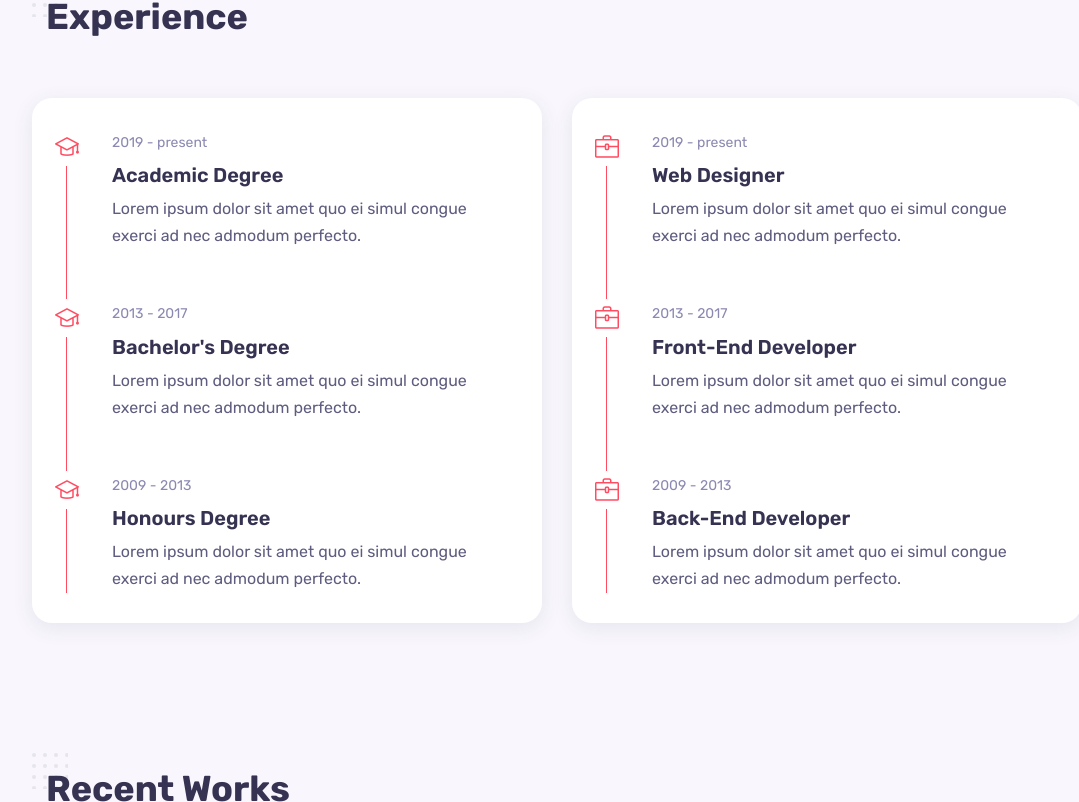
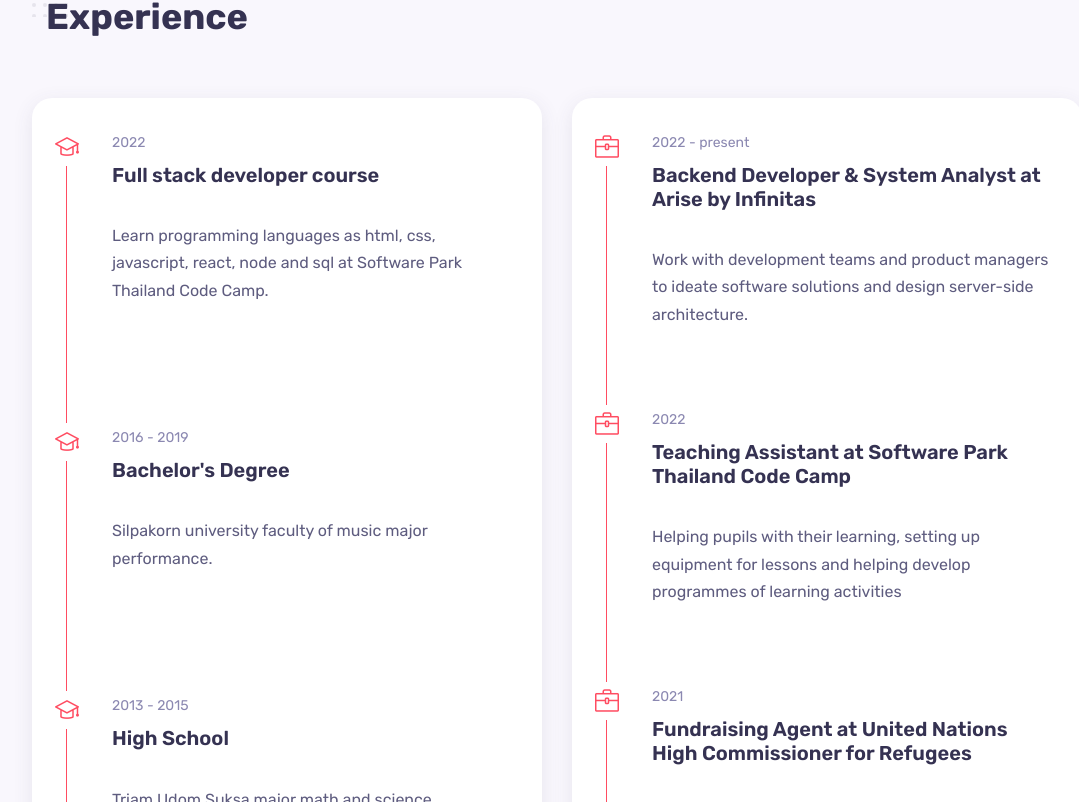
Before and after one commit to NewChakrit/React-Portfolio, a React (Create React App) app: page / in a window 1280 px wide. Shown: the part 2078-2880 px from the top of the page, without its empty margins (138-1217 px from the left). Built offline with nearby package versions, Linux system fonts and the light colour scheme.

Commit message:
experience

```diff
--- a/src/components/resume/Card.jsx
+++ b/src/components/resume/Card.jsx
@@ -6,7 +6,10 @@ const Card = (props) => {
       <i className={props.icon}></i>
       <span className="timeline__date">{props.year}</span>
       <h3 className="timeline__title">{props.title}</h3>
+      <p className="timeline__text">{props.title2}</p>
+      <br />
       <p className="timeline__text">{props.desc}</p>
+      <br />
     </div>
   );
 };
--- a/src/components/resume/Data.jsx
+++ b/src/components/resume/Data.jsx
@@ -3,49 +3,50 @@ const Data = [
     id: 1,
     category: "education",
     icon: "icon-graduation",
-    year: "2019 - present",
-    title: "Academic Degree",
-    desc: "Lorem ipsum dolor sit amet quo ei simul congue exerci     ad nec admodum perfecto.",
+    year: "2022",
+    title: "Full stack developer course",
+    desc: "Learn programming languages as html, css, javascript, react, node and sql at Software Park Thailand Code Camp.",
   },
   {
     id: 2,
     category: "education",
     icon: "icon-graduation",
-    year: "2013 - 2017",
+    year: "2016 - 2019",
     title: "Bachelor's Degree",
-    desc: "Lorem ipsum dolor sit amet quo ei simul congue exerci     ad nec admodum perfecto.",
+    desc: "Silpakorn university faculty of music major performance.",
   },
   {
-    id: 3,
+    id: 2,
     category: "education",
     icon: "icon-graduation",
-    year: "2009 - 2013",
-    title: "Honours Degree",
-    desc: "Lorem ipsum dolor sit amet quo ei simul congue exerci     ad nec admodum perfecto.",
+    year: "2013 - 2015",
+    title: "High School",
+    desc: "Triam Udom Suksa major math and science.",
   },
   {
     id: 4,
     category: "experience",
     icon: "icon-briefcase",
-    year: "2019 - present",
-    title: "Web Designer",
-    desc: "Lorem ipsum dolor sit amet quo ei simul congue exerci     ad nec admodum perfecto.",
+    year: "2022 - present",
+    title: "Backend Developer & System Analyst at Arise by Infinitas",
+    place: "Arise bu Infinitas",
+    desc: "Work with development teams and product managers to ideate software solutions and design server-side architecture.",
   },
   {
     id: 5,
     category: "experience",
     icon: "icon-briefcase",
-    year: "2013 - 2017",
-    title: "Front-End Developer",
-    desc: "Lorem ipsum dolor sit amet quo ei simul congue exerci     ad nec admodum perfecto.",
+    year: "2022",
+    title: "Teaching Assistant at Software Park Thailand Code Camp",
+    desc: "Helping pupils with their learning, setting up equipment for lessons and helping develop programmes of learning activities",
   },
   {
     id: 6,
     category: "experience",
     icon: "icon-briefcase",
-    year: "2009 - 2013",
-    title: "Back-End Developer",
-    desc: "Lorem ipsum dolor sit amet quo ei simul congue exerci     ad nec admodum perfecto.",
+    year: "2021",
+    title: "Fundraising Agent at United Nations High Commissioner for Refugees",
+    desc: "Approaching businesses, local authorities, trusts and individuals to secure funding.",
   },
 ];
 
```
